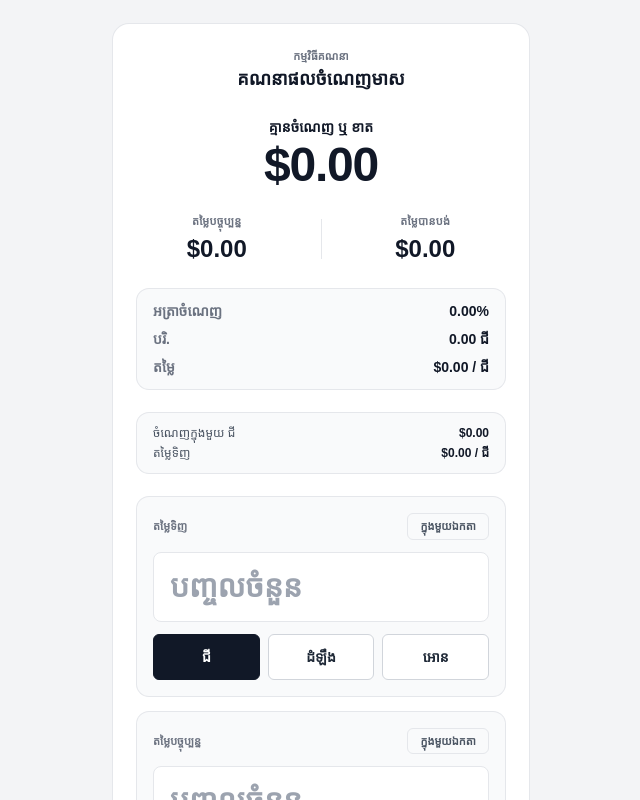
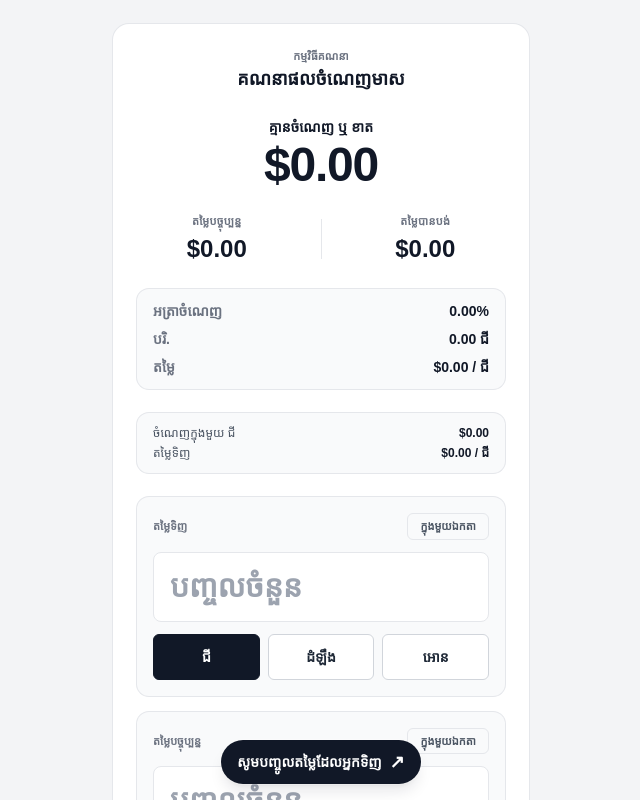
Before and after one commit to Dashsyy/xau-roi-calculator, a React (Vite) app: page / in a window 1280 px wide. Shown: the top 800 px of the page, without its empty margins (319-959 px from the left). Built offline with nearby package versions, Linux system fonts and the light colour scheme; a web font is replaced by a local one.

Commit message:
Add floating guided navigation tip

```diff
--- a/src/App.tsx
+++ b/src/App.tsx
@@ -1,10 +1,12 @@
-import { useCallback, useEffect, useMemo, useState } from 'react';
+import { useCallback, useEffect, useMemo, useRef, useState } from 'react';
 import PriceInput from './components/PriceInput';
 import QuantityInput from './components/QuantityInput';
 import ResultCard from './components/ResultCard';
 import { useLanguage } from './i18n/LanguageContext';
 import { GoldUnit, QuantityUnit, calculateProfitAndRoi } from './utils/goldConversion';
 import LanguageToggle from './components/LanguageToggle';
+import FloatingStepTip from './components/FloatingStepTip';
+import { Step, getNextStep } from './utils/steps';
 
 const App = () => {
   const { t } = useLanguage();
@@ -16,9 +18,18 @@ const App = () => {
   const [quantityUnit, setQuantityUnit] = useState<QuantityUnit>('xi');
   const [result, setResult] = useState<ReturnType<typeof calculateProfitAndRoi> | null>(null);
 
+  const buyPriceRef = useRef<HTMLDivElement | null>(null);
+  const currentPriceRef = useRef<HTMLDivElement | null>(null);
+  const quantityRef = useRef<HTMLDivElement | null>(null);
+
   const parsedBuyPrice = Number.parseFloat(buyPrice);
   const parsedCurrentPrice = Number.parseFloat(currentPrice);
   const parsedQuantity = Number.parseFloat(quantity);
+
+  const nextStep = useMemo(
+    () => getNextStep(parsedBuyPrice, parsedCurrentPrice, parsedQuantity),
+    [parsedBuyPrice, parsedCurrentPrice, parsedQuantity],
+  );
 
   const isInputValid = useMemo(() => {
     const hasValidBuy = Number.isFinite(parsedBuyPrice) && parsedBuyPrice > 0;
@@ -56,6 +67,18 @@ const App = () => {
     runCalculation();
   }, [runCalculation]);
 
+  const handleTipPress = useCallback(() => {
+    const targetMap: Record<Step, HTMLDivElement | null> = {
+      [Step.BuyPrice]: buyPriceRef.current,
+      [Step.CurrentPrice]: currentPriceRef.current,
+      [Step.Quantity]: quantityRef.current,
+    };
+
+    if (!nextStep) return;
+    const target = targetMap[nextStep];
+    target?.scrollIntoView({ behavior: 'smooth', block: 'center' });
+  }, [nextStep]);
+
   return (
     <div className="min-h-screen bg-gray-100 text-gray-900">
       <div className="mx-auto flex min-h-screen max-w-md items-start justify-center px-4 py-6">
@@ -81,6 +104,7 @@ const App = () => {
           />
 
           <main className="flex flex-1 flex-col gap-4 pb-2">
+            <div ref={buyPriceRef}>
               <PriceInput
                 title={t('common.buy_price_label')}
                 value={buyPrice}
@@ -88,7 +112,8 @@ const App = () => {
                 onValueChange={setBuyPrice}
                 onUnitChange={setBuyUnit}
               />
-            <div className="space-y-2">
+            </div>
+            <div className="space-y-2" ref={currentPriceRef}>
               <PriceInput
                 title={t('common.current_price_label')}
                 value={currentPrice}
@@ -98,6 +123,7 @@ const App = () => {
               />
               <p className="px-1 text-sm text-gray-500">{t('common.comparison_note')}</p>
             </div>
+            <div ref={quantityRef}>
               <QuantityInput
                 title={t('common.quantity_label')}
                 value={quantity}
@@ -105,11 +131,13 @@ const App = () => {
                 onValueChange={setQuantity}
                 onUnitChange={setQuantityUnit}
               />
+            </div>
           </main>
           <div className='flex justify-center'>
             <LanguageToggle/>
           </div>
         </div>
+        <FloatingStepTip step={nextStep} onPress={handleTipPress} />
       </div>
     </div>
   );
--- /dev/null
+++ b/src/components/FloatingStepTip.tsx
@@ -0,0 +1,35 @@
+import { Step } from '../utils/steps';
+import { useLanguage } from '../i18n/LanguageContext';
+import { TranslationKey } from '../i18n/translations';
+
+type FloatingStepTipProps = {
+  step: Step | null;
+  onPress?: () => void;
+};
+
+const stepLabels: Record<Step, TranslationKey> = {
+  [Step.BuyPrice]: 'common.tip_buy_price',
+  [Step.CurrentPrice]: 'common.tip_current_price',
+  [Step.Quantity]: 'common.tip_quantity',
+};
+
+const FloatingStepTip = ({ step, onPress }: FloatingStepTipProps) => {
+  const { t } = useLanguage();
+
+  if (!step) return null;
+
+  return (
+    <div className="pointer-events-none fixed inset-x-0 bottom-4 flex justify-center px-4">
+      <button
+        type="button"
+        onClick={onPress}
+        className="pointer-events-auto flex max-w-md items-center gap-2 rounded-full bg-gray-900 px-4 py-3 text-sm font-semibold text-white shadow-lg shadow-gray-900/10 ring-1 ring-white/30 transition hover:translate-y-[-1px] hover:shadow-xl focus:outline-none focus:ring-2 focus:ring-offset-2 focus:ring-offset-gray-100"
+      >
+        <span className="flex-1 text-left">{t(stepLabels[step])}</span>
+        <span aria-hidden className="text-lg leading-none">↗</span>
+      </button>
+    </div>
+  );
+};
+
+export default FloatingStepTip;
--- a/src/i18n/translations.ts
+++ b/src/i18n/translations.ts
@@ -47,7 +47,10 @@ export type TranslationKey =
   | 'common.unit_ounce_short'
   | 'common.price_label'
   | 'common.quantity_short'
-  | 'common.save_result';
+  | 'common.save_result'
+  | 'common.tip_buy_price'
+  | 'common.tip_current_price'
+  | 'common.tip_quantity';
 
 export const translations: Record<SupportedLanguage, Record<TranslationKey, string>> = {
   en: {
@@ -98,6 +101,9 @@ export const translations: Record<SupportedLanguage, Record<TranslationKey, stri
     'common.price_label': 'Price',
     'common.quantity_short': 'Qty',
     'common.save_result': 'Save Result',
+    'common.tip_buy_price': 'Enter your buy price',
+    'common.tip_current_price': 'Enter the current price',
+    'common.tip_quantity': 'Add your quantity',
   },
   km: {
     'common.app_title': 'គណនាផលចំណេញមាស',
@@ -147,6 +153,9 @@ export const translations: Record<SupportedLanguage, Record<TranslationKey, stri
     'common.price_label': 'តម្លៃ',
     'common.quantity_short': 'បរិ.',
     'common.save_result': 'រក្សាទុកលទ្ធផល',
+    'common.tip_buy_price': 'សូមបញ្ចូលតម្លៃដែលអ្នកទិញ',
+    'common.tip_current_price': 'សូមបញ្ចូលតម្លៃបច្ចុប្បន្ន',
+    'common.tip_quantity': 'សូមបញ្ចូលបរិមាណ',
   },
   zh: {
     'common.app_title': '黄金投资回报计算器',
@@ -196,5 +205,8 @@ export const translations: Record<SupportedLanguage, Record<TranslationKey, stri
     'common.price_label': '价格',
     'common.quantity_short': '数量',
     'common.save_result': '保存结果',
+    'common.tip_buy_price': '请输入买入价格',
+    'common.tip_current_price': '请输入当前价格',
+    'common.tip_quantity': '请输入数量',
   },
 };
--- /dev/null
+++ b/src/utils/steps.ts
@@ -0,0 +1,18 @@
+export enum Step {
+  BuyPrice = 'BUY_PRICE',
+  CurrentPrice = 'CURRENT_PRICE',
+  Quantity = 'QUANTITY',
+}
+
+export const getNextStep = (buyPrice: number, currentPrice: number, quantity: number): Step | null => {
+  if (!Number.isFinite(buyPrice) || buyPrice <= 0) {
+    return Step.BuyPrice;
+  }
+  if (!Number.isFinite(currentPrice) || currentPrice <= 0) {
+    return Step.CurrentPrice;
+  }
+  if (!Number.isFinite(quantity) || quantity <= 0) {
+    return Step.Quantity;
+  }
+  return null;
+};
```
Lines whose indentation alone changed are shown as unchanged.
